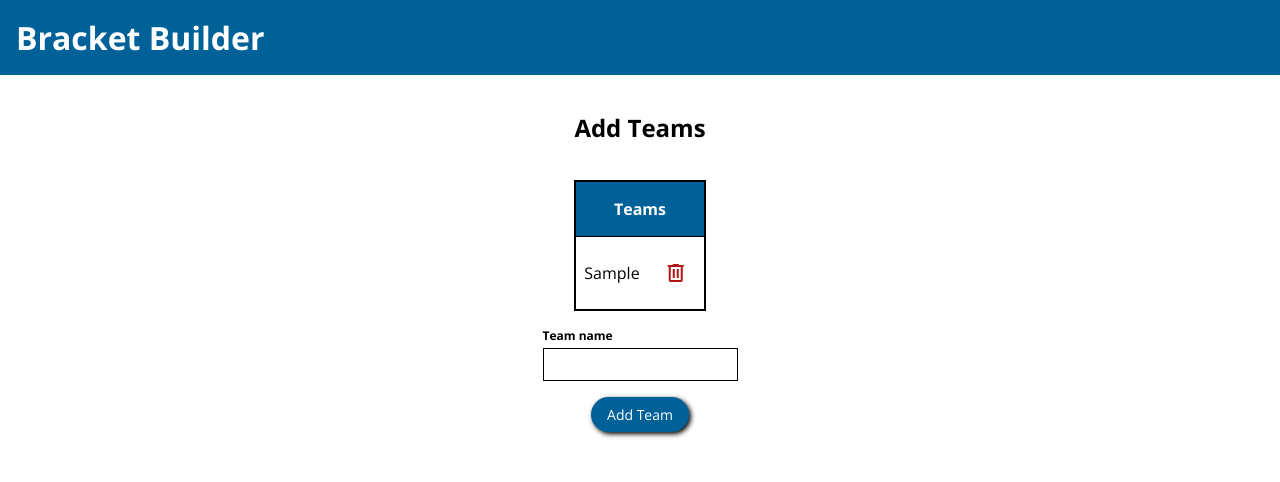
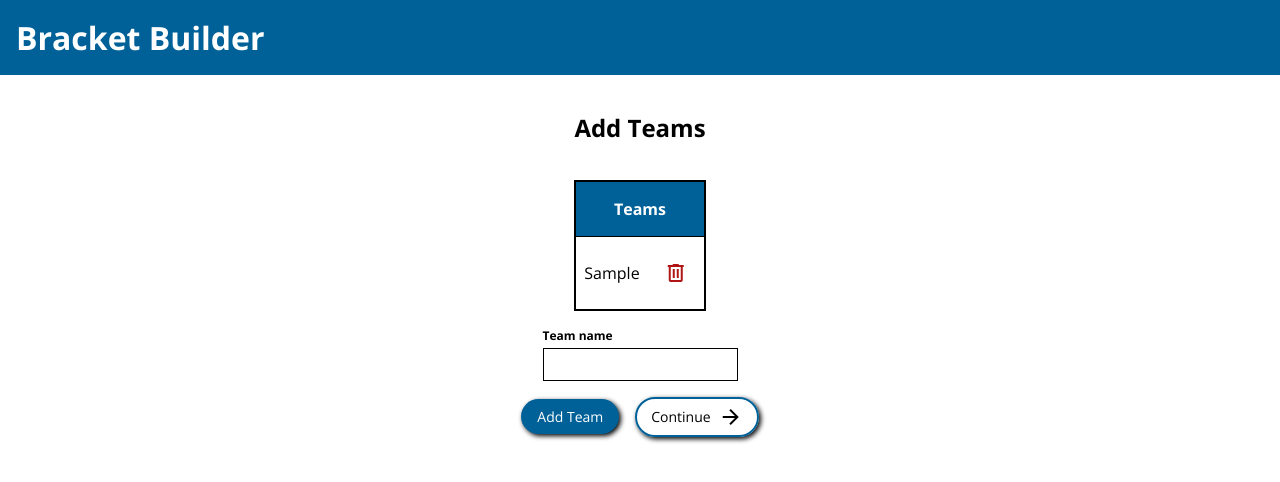
Before and after one commit to Cplanchet/bracket-builder, an Angular app: page /home in a window 1280 px wide. Both pictures are taken after typing "Sample" into the empty fields and a click on the button "Add Team". Shown: the top 482 px of the page. Built offline with nearby package versions, Linux system fonts and the light colour scheme.

Commit message:
add continue button, style fixes

```diff
--- a/src/app/components/button/button.html
+++ b/src/app/components/button/button.html
@@ -1,3 +1,11 @@
 <button class="bb-button" [ngClass]="`bb-${variant()}`" (click)="onClick()">
-  <ng-content></ng-content>
+  <div class="bb-button-content">
+    @if(this.iconBefore()){
+    <span class="material-symbols-outlined">{{ this.iconBefore() }}</span>
+    }
+    <ng-content></ng-content>
+    @if(this.iconAfter()){
+    <span class="material-symbols-outlined">{{ this.iconAfter() }}</span>
+    }
+  </div>
 </button>
--- a/src/app/components/button/button.scss
+++ b/src/app/components/button/button.scss
@@ -24,6 +24,7 @@
   }
 
   .bb-secondary {
+    padding: calc(0.5rem - 2px) calc(1rem - 2px);
     border: 2px solid var(--primary);
     color: var(--on-background);
     &:hover {
@@ -53,4 +54,14 @@
   }
 }
 
+.bb-button-content {
+  display: flex;
+  flex-direction: row;
+  align-items: center;
+  gap: 0.5rem;
+  &.material-symbols-outlined {
+    font-size: 14px;
+  }
+}
+
 @include button-syle();
--- a/src/app/components/button/button.ts
+++ b/src/app/components/button/button.ts
@@ -9,9 +9,12 @@ import { Component, input, output } from '@angular/core';
 })
 export class Button {
   public variant = input<"primary" | "secondary" | "text">("primary")
-  public press = output<void>()
+  public press = output<void>();
+  public iconBefore = input<string>();
+  public iconAfter = input<string>();
 
   protected onClick() {
     this.press.emit();
+    console.log(this.iconAfter())
   }
 }
--- a/src/app/components/icon-button/icon-button.html
+++ b/src/app/components/icon-button/icon-button.html
@@ -1,6 +1,3 @@
 <button class="bb-button" [ngClass]="`bb-${variant()}`" (click)="onClick()">
-  <div class="bb-button-content">
-    <span class="material-symbols-outlined">{{ icon() }}</span>
-  </div>
-
+  <span class="material-symbols-outlined">{{ icon() }}</span>
 </button>
--- a/src/app/components/icon-button/icon-button.scss
+++ b/src/app/components/icon-button/icon-button.scss
@@ -1,8 +1,9 @@
-@import '../button/button.scss';
-@include button-syle;
+@use '../button/button.scss';
+@include button.button-syle;
 .bb-button {
   border-radius: 50%;
   padding: 0.5rem;
+  aspect-ratio: 1 / 1;
 }
 .bb-button-content {
   display: flex;
--- a/src/app/pages/home-page/home-page.html
+++ b/src/app/pages/home-page/home-page.html
@@ -2,5 +2,11 @@
   <h2>Add Teams</h2>
   <bb-team-list [teams]="this.teams()" (delete)="deleteTeam($event)"></bb-team-list>
   <bb-textfield id="team" [(value)]="this.fieldValue" label="Team name" [error]="fieldError()"></bb-textfield>
-  <bb-button (press)="this.onSubmitEntry()">Add Team</bb-button>
+  <div class="button-row">
+    <bb-button (press)="this.onSubmitEntry()">Add Team</bb-button>
+    @if(this.teams().length > 0){
+    <bb-button iconAfter="arrow_forward" variant="secondary">Continue</bb-button>
+    }
+  </div>
+  <span class="scroll-target" #scrollTarget></span>
 </main>
--- a/src/app/pages/home-page/home-page.scss
+++ b/src/app/pages/home-page/home-page.scss
@@ -11,3 +11,11 @@ p {
     width: fit-content;
   }
 }
+
+.button-row {
+  display: flex;
+  flex-direction: row;
+  gap: 1rem;
+  flex-wrap: wrap;
+  align-items: center;
+}
--- a/src/app/pages/home-page/home-page.ts
+++ b/src/app/pages/home-page/home-page.ts
@@ -1,9 +1,9 @@
-import { Component, signal } from '@angular/core';
+import { Component, ElementRef, signal, viewChild, ViewChild } from '@angular/core';
 import { TeamList } from '../../components/team-list/team-list';
 import { FormsModule } from '@angular/forms';
 import { Textfield } from "../../components/textfield/textfield";
 import { Button } from '../../components/button/button';
-import { IconButton } from '../../components/icon-button/icon-button';
+import { IconButton } from "../../components/icon-button/icon-button";
 
 @Component({
   selector: 'bb-home-page',
@@ -15,6 +15,7 @@ export class HomePage {
   public teams = signal<string[]>([]);
   public fieldValue = signal<string>('');
   public fieldError = signal<string>('');
+  public scrollTarget = viewChild.required<ElementRef<HTMLSpanElement>>('scrollTarget');
 
   public onSubmitEntry() {
     if (!this.validateFieldEntry()) {
@@ -22,6 +23,7 @@ export class HomePage {
     }
     this.teams.update((teams) => [...teams, this.fieldValue()]);
     this.clearFieldValues();
+    this.scrollTarget().nativeElement.scrollIntoView();
   }
 
   private validateFieldEntry() {
--- a/src/index.html
+++ b/src/index.html
@@ -12,7 +12,7 @@
   <link href="https://fonts.googleapis.com/css2?family=Open+Sans:ital,wght@0,300..800;1,300..800&display=swap"
     rel="stylesheet">
   <link rel="stylesheet"
-    href="https://fonts.googleapis.com/css2?family=Material+Symbols+Outlined:opsz,wght,FILL,GRAD@24,400,0,0&icon_names=delete" />
+    href="https://fonts.googleapis.com/css2?family=Material+Symbols+Outlined:opsz,wght,FILL,GRAD@24,400,0,0&icon_names=arrow_forward,delete" />
 </head>
 
 <body>
--- a/src/styles.scss
+++ b/src/styles.scss
@@ -47,3 +47,7 @@ body {
 .bb-team-list-delete-action button.bb-text {
   color: var(--error);
 }
+
+.bb-button .button-content .material-symbols-outlined {
+  font-size: 18px;
+}
```
